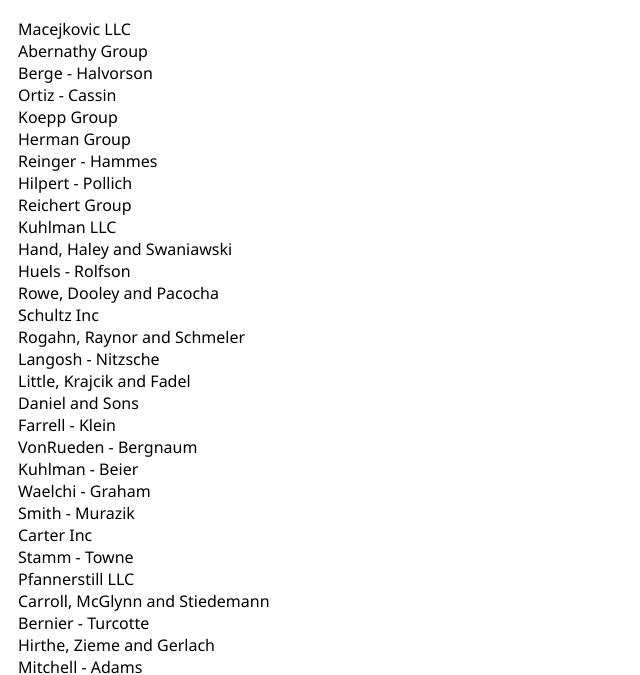
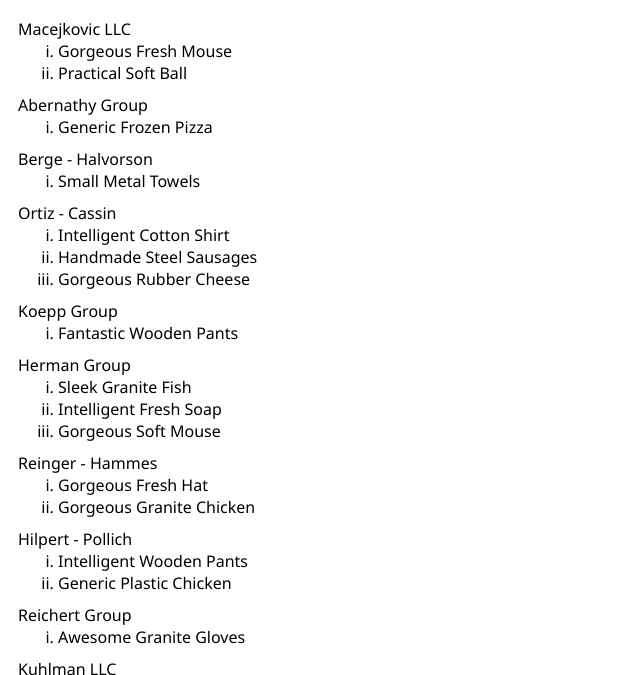
Before and after one commit to JamieHa8794/companies-products-front-end, a website with bundled scripts: page index.html in a window 1280 px wide. Shown: the part 54-729 px from the top of the page, without its empty margins (0-640 px from the left). Built offline with nearby package versions, Linux system fonts and the light colour scheme.

Commit message:
generate & display productNames && more styles

```diff
--- a/index.html
+++ b/index.html
@@ -1,8 +1,7 @@
 <html>
     <head>
         <script defer src='/dist/main.js'></script>
-        <link rel="stylesheet" href="/public/styles.css"
-
+        <link rel="stylesheet" href="/public/styles.css">
     </head>
     <body>
         <h1>
--- a/public/styles.css
+++ b/public/styles.css
@@ -2,8 +2,18 @@ body{
     font-family: 'Segoe UI', Tahoma, Geneva, Verdana, sans-serif;
 }
 ul{
-    padding-left: 10px;
+    margin-left: 10px;
+    padding-left: 0px;
+    text-align: left;
 }
 li{
     list-style: none;
+    padding-bottom: 10px;
 }
+li > ul {
+    padding-left: 30px;
+}
+li > ul > li {
+    list-style: lower-roman;
+    padding-bottom: 0px;
+}
--- a/src/index.js
+++ b/src/index.js
@@ -3,6 +3,15 @@ const faker = require('faker')
 const companies = new Array(50).fill('').map(_ =>{
     return(faker.company.companyName())
 })
+
+const productMap = companies.reduce((acc, company)=>{
+    acc[company] = new Array(1 + faker.random.number(2)).fill('-').map(_ =>{
+        return(faker.commerce.productName())
+    })
+    return acc;
+},{})
+
+console.log(productMap)
 
 
 const companyList = document.querySelector('#company-List')
@@ -12,6 +21,15 @@ const render = () =>{
         ${companies.map(company =>`
             <li>
                 ${company}
+                <ul>
+                    ${productMap[company].map(product =>{
+                        return(`
+                            <li>
+                                ${product}
+                            </li>
+                        `)
+                    }).join('')}
+                </ul>
             </li>
         `).join('')}
     `
```
Also changed, not shown: 1 other file.
